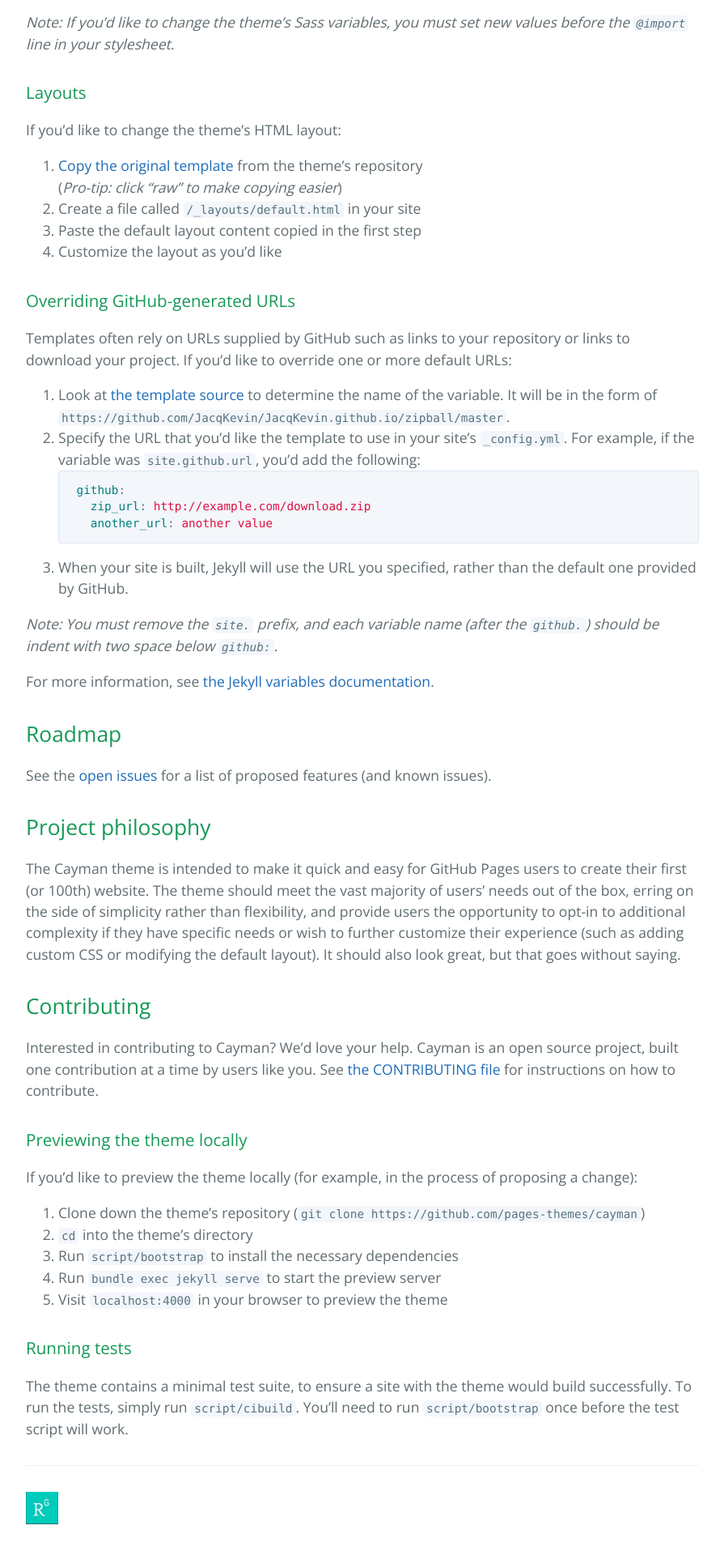
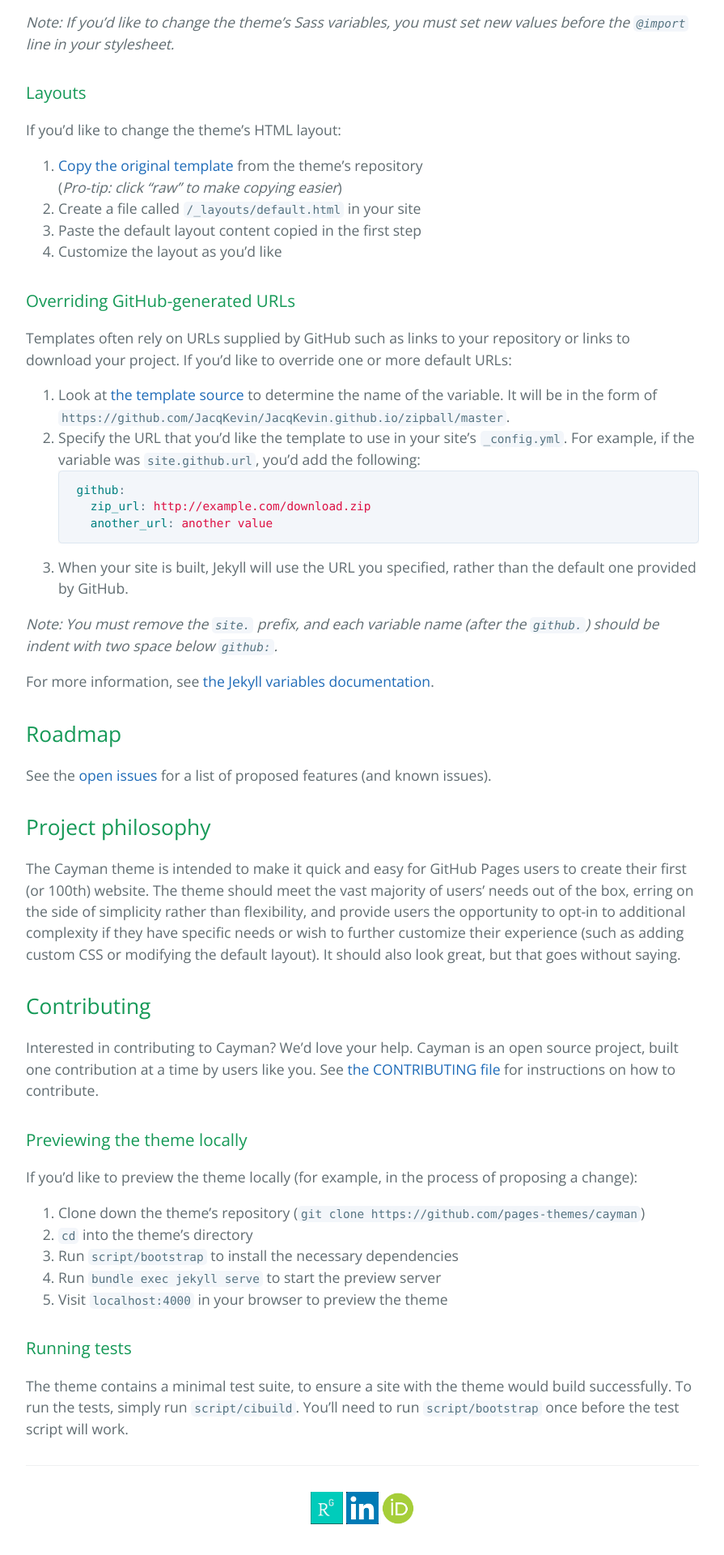
Before and after one commit to JacqKevin/JacqKevin.github.io, a Jekyll site: the page built from readme.md, in a window 1280 px wide. Shown: the part 1890-3810 px from the top of the page at 81% size, without its empty margins (192-1087 px from the left). Built offline with Jekyll 4.4.1, drawn with Linux system fonts in a browser that asks for light colours; our own code applies the rules of GitHub Pages for plain Markdown files.

Commit message:
Update default.html

```diff
--- a/_layouts/default.html
+++ b/_layouts/default.html
@@ -51,7 +51,11 @@
       {{ content }}
 
       <footer class="site-footer">
-        <a href="https://www.researchgate.net/profile/Kevin_Jacq"><img src="/images/Researchgate.jpg" width=40></a>
+	<center>
+        	<a href="https://www.researchgate.net/profile/Kevin_Jacq"><img src="/images/Researchgate.jpg" width=40></a>
+		<a href="https://www.linkedin.com/in/kevinjacq"><img src="/images/Linkedin.jpg" width=40></a>
+		<a href="https://orcid.org/0000-0002-3991-2184"><img src="/images/orcid.png" width=40></a>
+	</center>
       </footer>
     </main>
   </body>
```
